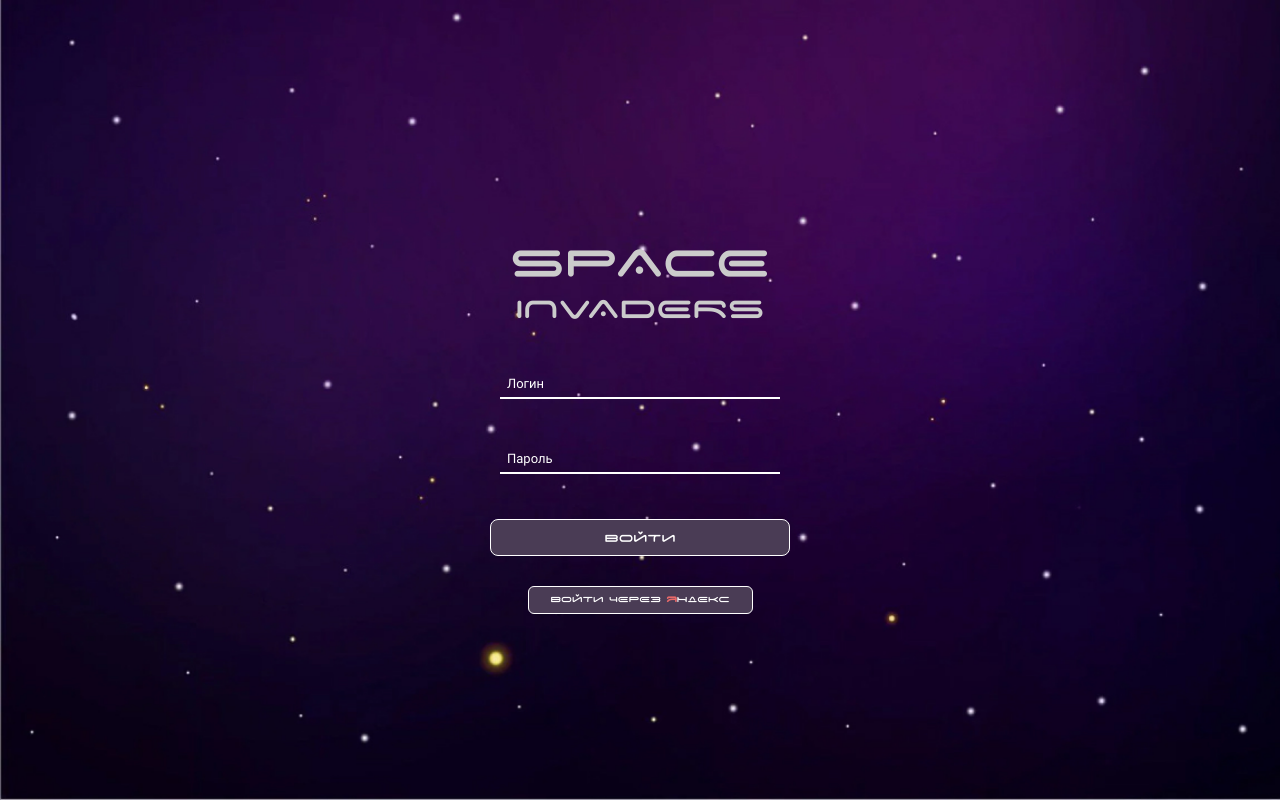
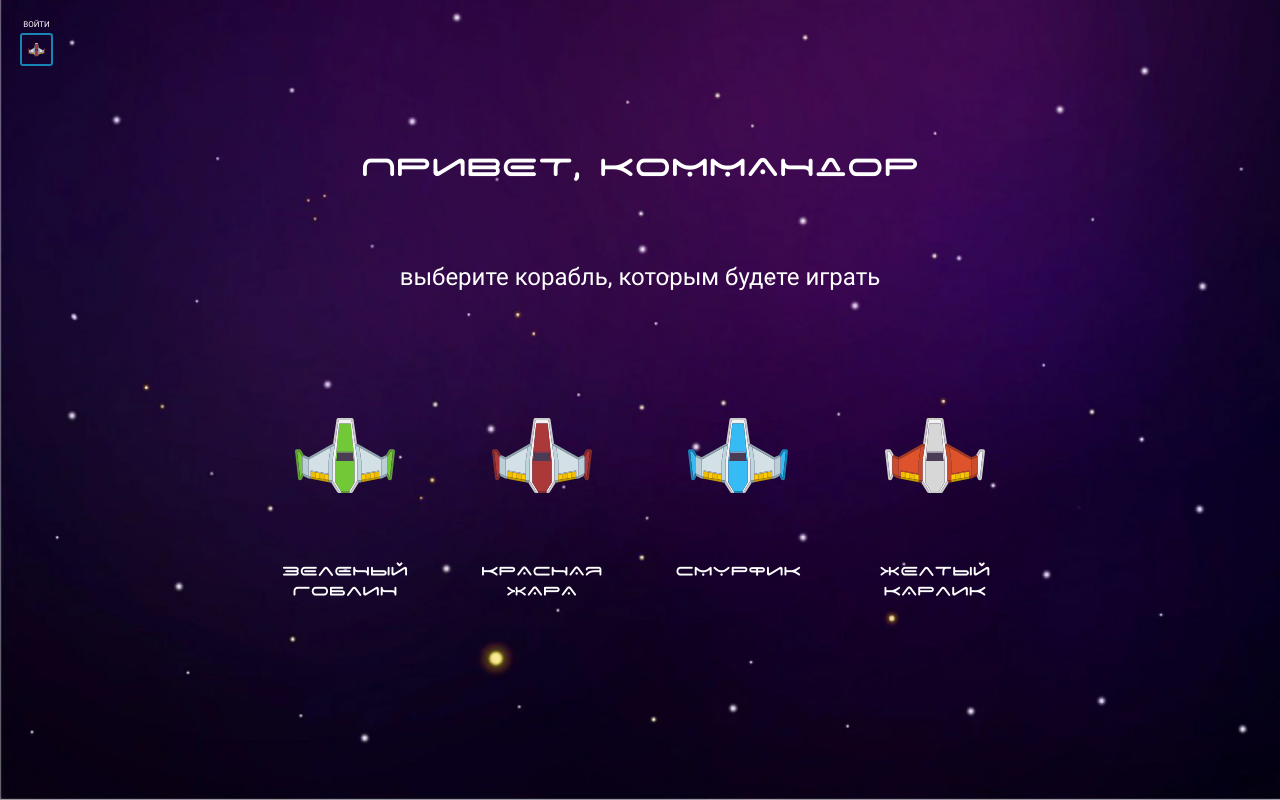
Before and after one commit to BaikonurYP/baikonur.project, a React app: page / in a window 1280 px wide. Before the commit this address led to /login. Built offline with nearby package versions, Linux system fonts and the light colour scheme; no server answers; the HTML template or start-up script is replaced by a standard one.

Commit message:
баг в маршрутизации и на странице профиля

```diff
--- a/src/components/App/App.tsx
+++ b/src/components/App/App.tsx
@@ -23,7 +23,9 @@ import { boolean } from 'yup'
 const App: FC = () => {
     return (
         <Switch>
-            <Redirect exact from="/" to="home" />
+            <Route exact path="/">
+                <HomePage />
+            </Route>
             <ProtectedRouteAuth
                 path="/login"
                 wrappedComponent={LoginPage}
--- a/src/components/menu/menu.tsx
+++ b/src/components/menu/menu.tsx
@@ -1,5 +1,5 @@
 import React, { FC } from 'react'
-import { useAppDispatch } from '../../store/hooks/useAppHooks'
+import { useAppDispatch, useAppSelector } from '../../store/hooks/useAppHooks'
 import { logOut } from '../../store/actions/userActions'
 
 import { useHistory } from 'react-router-dom'
@@ -18,6 +18,8 @@ const menuItems = [
 ]
 
 const Menu: FC = () => {
+    const { user } = useAppSelector((state) => state.user)
+
     const dispatch = useAppDispatch()
     const history = useHistory()
 
@@ -31,7 +33,13 @@ const Menu: FC = () => {
 
     return (
         <MenuStyled>
-            <ButtonIcon icon={IconClose} onClick={logOutHandler} key="Выход">
+            {user && (
+                <>
+                    <ButtonIcon
+                        icon={IconClose}
+                        onClick={logOutHandler}
+                        key="Выход"
+                    >
                         Выход
                     </ButtonIcon>
                     {menuItems.map((item) => (
@@ -43,6 +51,17 @@ const Menu: FC = () => {
                             {item.title}
                         </ButtonIcon>
                     ))}
+                </>
+            )}
+            {!user && (
+                <ButtonIcon
+                    icon={IconProfile}
+                    onClick={() => handleClick('/login')}
+                    key="Вход"
+                >
+                    Войти
+                </ButtonIcon>
+            )}
         </MenuStyled>
     )
 }
--- a/src/pages/HomePage/HomePage.tsx
+++ b/src/pages/HomePage/HomePage.tsx
@@ -41,15 +41,18 @@ const HomePage: FC = () => {
 
     useEffect(() => {
         const params = new URLSearchParams(document.location.search)
-        if (params.get('code')) {
-            dispatch(oAuthRequest(params.get('code')))
+        let code = params.get('code')
+        if (code) {
+            dispatch(oAuthRequest(code))
         }
     }, [])
 
     return (
         <Layout hasMenu>
             <Container direction="column">
-                <HomeTitleStyled>Привет, {user.first_name}</HomeTitleStyled>
+                <HomeTitleStyled>
+                    Привет, {user?.first_name ?? 'коммандор'}
+                </HomeTitleStyled>
                 <HomeTextStyled>
                     выберите корабль, которым будете играть
                 </HomeTextStyled>
--- a/src/pages/ProfilePage/ProfilePage.tsx
+++ b/src/pages/ProfilePage/ProfilePage.tsx
@@ -31,9 +31,18 @@ const ProfilePage: FC = () => {
     const { user } = useAppSelector((state) => state.user)
     const dispatch = useAppDispatch()
 
+    // let {user, setUser}
+
     useEffect(() => {
         if (user) {
-            userDataFormik.setValues(user)
+            userDataFormik.setValues({
+                first_name: user.first_name,
+                second_name: user.second_name,
+                display_name: user.display_name ?? '',
+                login: user.login,
+                email: user.email,
+                phone: user.phone ?? ''
+            })
             passwordFormik.resetForm()
         }
     }, [user])
@@ -206,10 +215,7 @@ const ProfilePage: FC = () => {
                     </Container>
                     <Container direction="column">
                         <Header>Аватар</Header>
-                        <Form
-                            onSubmit={avatarFormik.handleSubmit}
-                            ref={avatarRef}
-                        >
+                        <Form onSubmit={avatarFormik.handleSubmit}>
                             <Container direction="column">
                                 <div style={{ width: '50%' }}>
                                     <Avatar url={user?.avatar} />
--- a/src/store/saga/userSaga.ts
+++ b/src/store/saga/userSaga.ts
@@ -60,6 +60,7 @@ function* getUserSaga(): Generator<
         )) as RequestResult<User>
         if (data.successes) {
             yield put(fetchUserSuccess(data.data))
+            yield put(changeAuthSuccess(true))
         } else throw data.error
     } catch (e) {
         yield put(fetchUserError(e))
```
Lines whose indentation alone changed are shown as unchanged.
